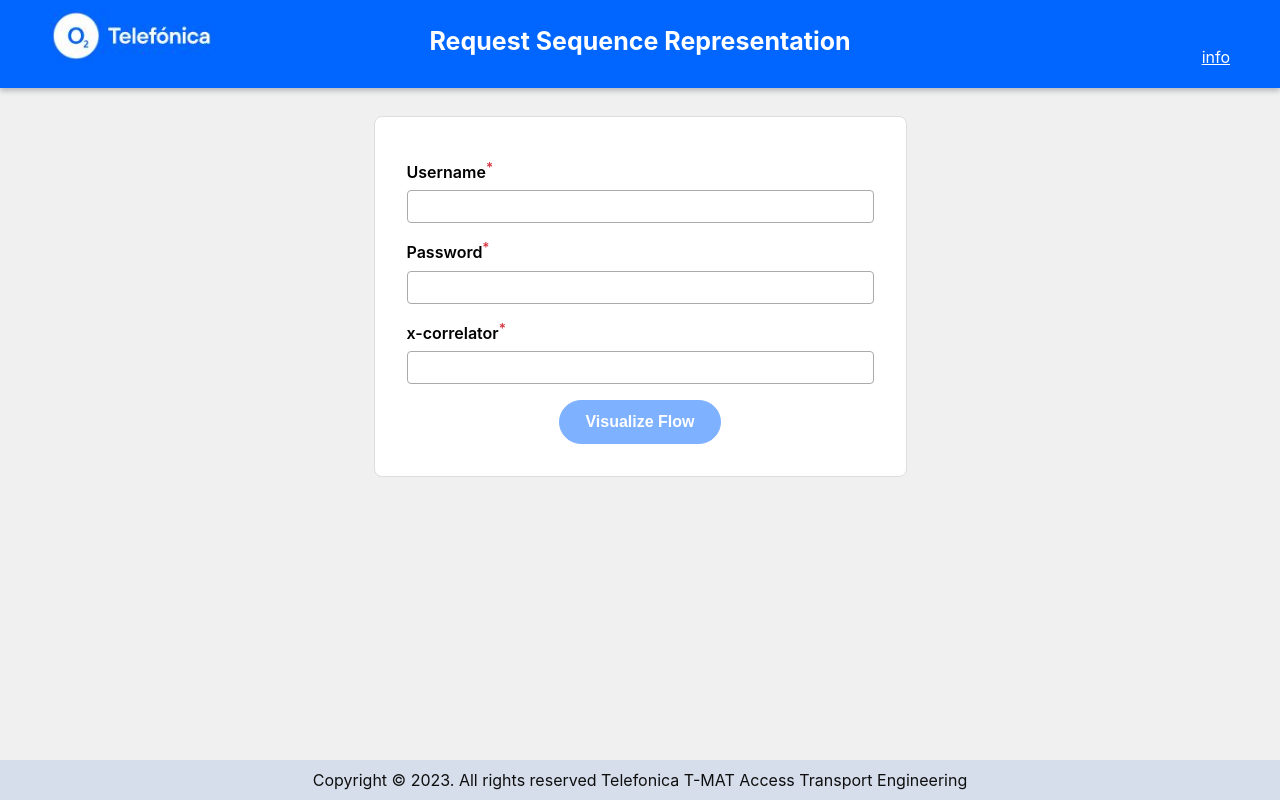
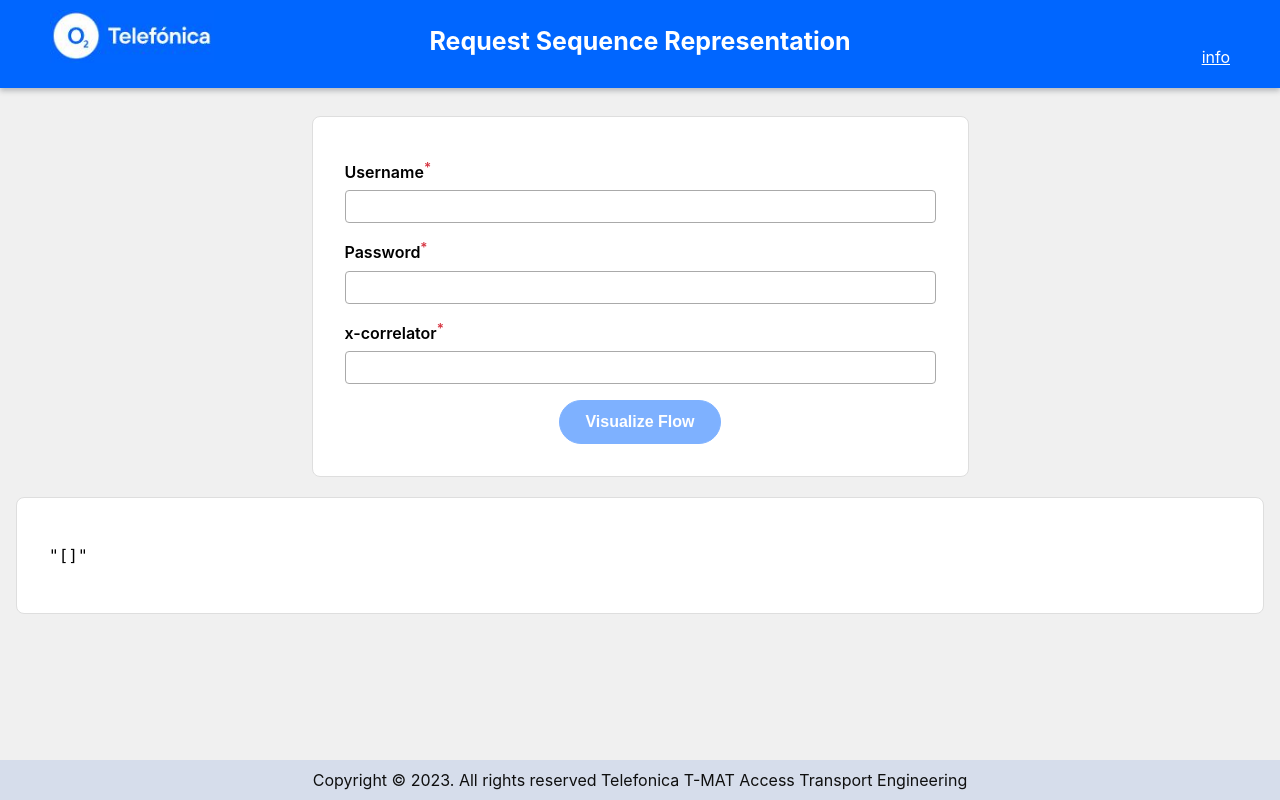
Before and after one commit to sunil-kumar-meena/RequestSequenceRepresentation, a React (Create React App) app in the folder impl/client/: page / in a window 1280 px wide. Built offline with nearby package versions, Linux system fonts and the light colour scheme.

Commit message:
To include EATL logs Fixes #59

```diff
--- a/impl/client/src/App.js
+++ b/impl/client/src/App.js
@@ -19,6 +19,7 @@ const ERROR_STYLING = {
   "danger" : "alert alert-danger"
 }
 export default function App() {
+  const [formValues, setFormValues] = useState([])
   const [flowValues, setFlowValues] = useState([])
   const [loader, setLoader] = useState(false) ;
   let errorMessage = false
@@ -68,7 +69,7 @@ export default function App() {
         "message": message,
         "css": classname
       }
-
+      setFormValues(recordList.data);
       setFlowValues(listOfRecords);
       setLoader(false)
     })
@@ -93,6 +94,14 @@ export default function App() {
         </div>
       </div>
       <br/>
+
+      <div className="flex">
+      <div className="results section">
+          <pre>"{JSON.stringify(formValues, null, 2)}"</pre>
+      </div>
+      </div>
+      <br/>
+
       <FlowDiagram input={flowValues.recordList} isLoading = {loader} setLoading = {setLoader} />
       <Footer />
     </>
@@ -117,7 +126,7 @@ export default function App() {
         };
         let request = {
             method: "post",
-            url: origin +"/v1/update-flow-visualization-page",
+            url: "http://10.118.125.211:3015" +"/v1/update-flow-visualization-page",
             headers: requestHeader,
             data: requestBody
         }
--- a/impl/client/src/index.css
+++ b/impl/client/src/index.css
@@ -27,10 +27,9 @@ pre {
 
 .flex {
   margin: 0 auto;
-  max-width: 1000px;
+  max-width: 1420px;
   display: flex;
   gap: 2rem;
-  width: 100%;
 }
 
 .section {
@@ -197,6 +196,13 @@ pre {
   border-color: #faebcc;
 }
 
+.results.section {
+  flex: 1;
+  max-height: 400px;
+  overflow-y: scroll;
+  overflow-x: scroll;
+}
+
 @media only screen and (max-width: 750px) {
   .form-container{
     display: block;
```
